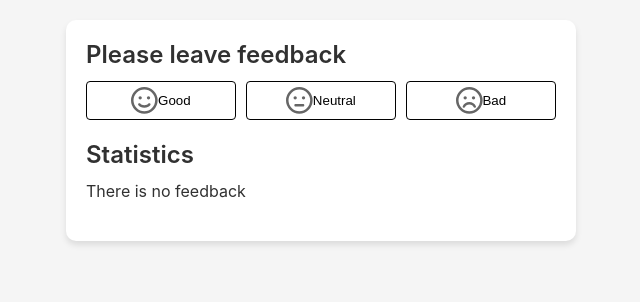
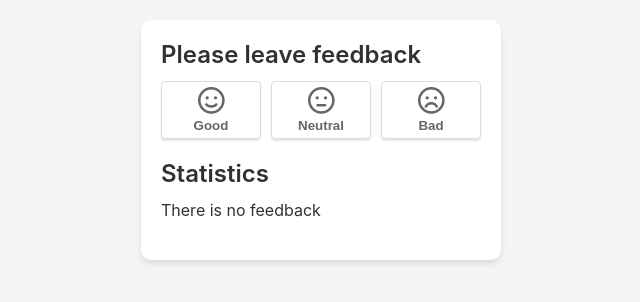
Before and after one commit to sylwiabruszewska/goit-react-hw-02-feedback, a React (Create React App) app: page / in a window 1280 px wide. Shown: the top 302 px of the page, without its empty margins (319-959 px from the left). Built offline with nearby package versions, Linux system fonts and the light colour scheme.

Commit message:
update Button components styles and refactor children

```diff
--- a/src/components/Button.jsx
+++ b/src/components/Button.jsx
@@ -1,18 +1,31 @@
 import styled from 'styled-components';
 
 const StyledButton = styled.button`
+  display: flex;
+  flex-direction: column;
+  align-items: center;
+  gap: 4px;
   padding: 5px;
-  width: 150px;
+  width: 100px;
   cursor: pointer;
   background-color: white;
   border-radius: 4px;
-  border: 1px solid #010101;
+  border: 1px solid #dddddd;
+  box-shadow: 0px 2px 2px rgba(0, 0, 0, 0.1);
+  color: #666666;
+  font-weight: 600;
+  transition: background-color 0.3s ease;
+
+  &:hover {
+    background-color: #71a3ff;
+    color: #fff;
+  }
 `;
 
-export default function Button({ handler, children: text }) {
+export default function Button({ handler, children }) {
   return (
     <StyledButton type="button" onClick={handler}>
-      {text}
+      {children}
     </StyledButton>
   );
 }
```
